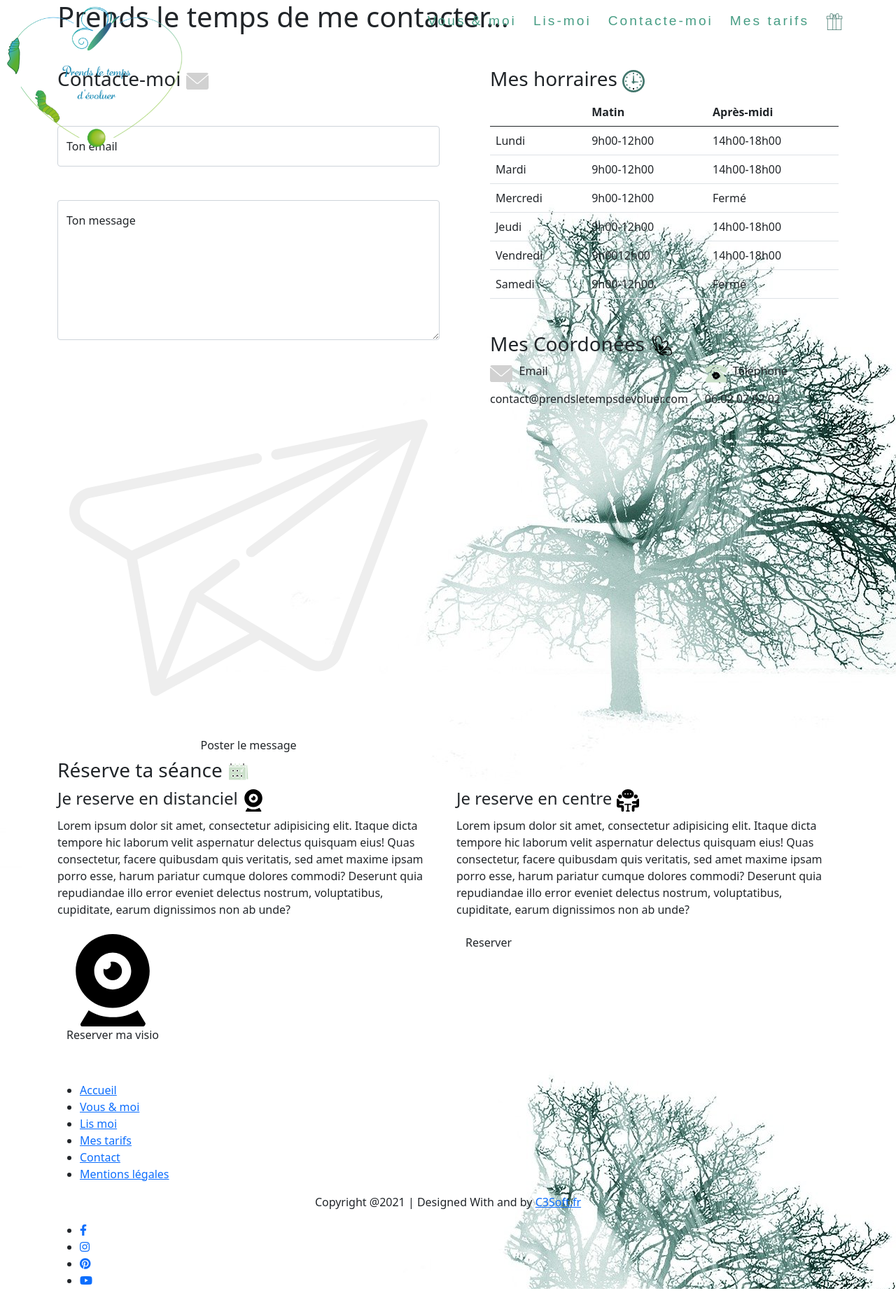
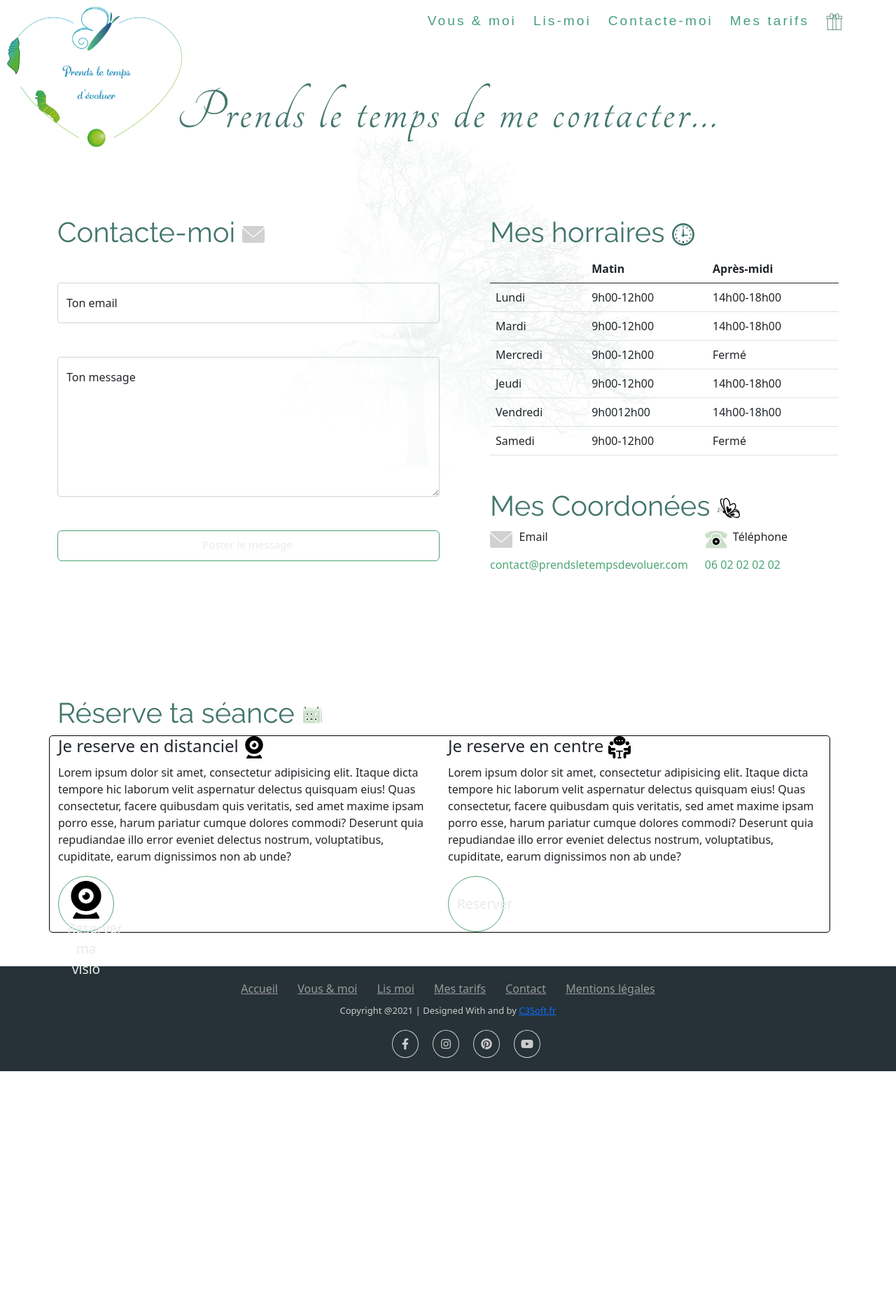
Before and after one commit to c3soft/nassima-sophro, a Symfony app: template templates/contact/contact.html.twig in a window 1280 px wide. Shown: the whole page at 70% size. After the commit the page ends 1531 px from the top, so only its background shows below. Run offline with Twig, Linux system fonts and the light colour scheme; the template is opened without the code that fills it, so the values that code supplies are empty; some libraries are stand-ins or nearby versions.

Commit message:
Update css contact

```diff
--- a/public/css/style.css
+++ b/public/css/style.css
@@ -7,7 +7,7 @@
 body{
     min-height: 100vh;
     width: 100%;
-    overflow: hidden;
+    /* overflow: hidden; */
 }
 
 /* Style the video: 100% width and height to cover the entire window */
@@ -565,6 +565,210 @@ border-radius: 5px;
 
 
 
+/* /////////////////////// CONTACT ///////////////////////////// */
+
+.bg-contact{
+    height: 100vh;
+    /* background-color: crimson; */
+    /* background-image: url('../../public/images/bg_contact.jpg'); */
+    background-size: cover;
+    background-position: center;
+    background-repeat: no-repeat;
+    box-shadow:inset 0 0 0 2000px rgba(255, 255, 255, 0.924);
+    /* opacity: 0.2; */
+}
+
+.row-contact{
+    margin-bottom: 10rem;
+}
+
+.title-contact{
+   text-align: center;
+    padding-top: 7rem;
+    margin-bottom: 6rem;
+     /* color: #ebebeb;
+    font-family: Lato, sans-serif;
+    font-size: 5rem; */
+    font-family: 'Tangerine', cursive;
+    color: #42766C;
+    font-weight: 100;
+    font-size: 6.5vw;
+    letter-spacing: 4px;
+    /* color:#3b3b3b; */
+}
+
+
+h3{
+    /* font-family: 'Rochester', cursive; */
+    font-family: 'Raleway', sans-serif;
+    font-size: 2.5rem;
+    color: #42766C;
+}
+.container-mail{
+    /* background-color: #ba386e; */
+    margin-bottom: 7rem;
+}
+
+.form-control{
+    background: transparent;
+    color: #ebebeb !important;
+}
+
+
+.form-input:focus{
+    background: transparent;
+    border-color: #4ea575;
+    border-right: none;
+    border-left: none;
+    border-top: none;
+    border-radius: 0;
+    box-shadow: 0 0 0;
+}
+
+/* textarea */
+
+.form-ta{
+    resize: none;
+    /* background: transparent; */
+    min-height: 10rem !important;
+}
+
+.form-ta:focus{
+    background: transparent;
+    border-color: #4ea575 !important;
+    box-shadow: 0 0 0;
+}
+
+/* button */
+.btn-contact{
+    width: 100%;
+    font-size: 15px;
+    color: #ebebeb;
+    border: 1px solid #4ea575;
+    border-radius: 6px;
+    transition: .6s lineare;
+}
+
+.btn-contact:hover{
+    background-color: #4ea575;
+    color: #ebebeb;
+}
+
+.btn-contact img{
+    width: 30px;
+    height: 30px;
+    margin-right: 5px;
+    margin-left: -38px;
+    opacity: 0;
+    transition: .6s lineare;
+}
+
+.btn-contact:hover img{
+    opacity: 1;
+}
+/* info */
+
+.sublight{
+    color: #4ea575
+}
+
+
+.reservation{
+    width: 100%;
+    border:1px solid #000;
+    border-radius: 5px;
+    -pxwebkit-border-radius: 5;
+    -moz-border-radius: 5px;
+    -ms-border-radius: 5px;
+    -o-border-radius: 5px;
+    -webkit-border-radius: 5px;
+}
+
+.btn-reserve{
+    align-items: center;
+    width: 5rem;
+    height: 5rem;
+    border-radius: 50%;
+    font-size: 1.2rem;
+    color: #ebebeb;
+    border: 1px solid #4ea575;
+    transition: .6s lineare;
+    -webkit-border-radius: 50%;
+    -moz-border-radius: 50%;
+    -ms-border-radius: 50%;
+    -o-border-radius: 50%;
+}
+
+/* //////////////////////////////////// FOOTER ////////////////////////// */
+
+/* footer{
+    background-color: #255779;
+    color: #e9e9e9;
+    height: 100px;
+    width: 100%;
+} */
+
+
+
+
+/*footer*/
+.col_white_amrc { color:#FFF;}
+footer { width:100%; background-color:#263238; min-height:150px; padding:10px 0px 25px 0px ;}
+.pt2 { padding-top:40px ; margin-bottom:20px ;}
+footer p { font-size:13px; color:#CCC; padding-bottom:0px; margin-bottom:8px;}
+.mb10 { padding-bottom:15px ;}
+.footer_ul_amrc { margin:0px ; list-style-type:none ; font-size:14px; padding:0px 0px 10px 0px ; }
+.footer_ul_amrc li {padding:0px 0px 5px 0px;}
+.footer_ul_amrc li a{ color:#CCC;}
+.footer_ul_amrc li a:hover{ color:#fff; text-decoration:none;}
+.fleft { float:left;}
+.padding-right { padding-right:10px; }
+
+.footer_ul2_amrc {margin:0px; list-style-type:none; padding:0px;}
+.footer_ul2_amrc li p { display:table; }
+.footer_ul2_amrc li a:hover { text-decoration:none;}
+.footer_ul2_amrc li i { margin-top:5px;}
+
+.bottom_border { border-bottom:1px solid #323f45; padding-bottom:20px;}
+.foote_bottom_ul_amrc {
+	list-style-type:none;
+	padding:0px;
+	display:table;
+	margin-top: 10px;
+	margin-right: auto;
+	margin-bottom: 10px;
+	margin-left: auto;
+}
+.foote_bottom_ul_amrc li { display:inline;}
+.foote_bottom_ul_amrc li a { color:#999; margin:0 12px;}
+
+.social_footer_ul { display:table; margin:15px auto 0 auto; list-style-type:none;  }
+.social_footer_ul li { padding-left:20px; padding-top:10px; float:left; }
+.social_footer_ul li a { color:#CCC; border:1px solid #CCC; padding:8px;border-radius:50%;}
+.social_footer_ul li i {  width:20px; height:20px; text-align:center;}
+/* //////////////////////////////////// COOKIES ///////////////////////// */
+/* .cookie-alert {
+    position: fixed;
+    bottom: 160px;
+    right: 15px;
+    width: 320px;
+    margin: 0 !important;
+    z-index: 999;
+    opacity: 0;
+    transform: translateY(100%);
+    transition: all 500ms ease-out;
+  }
+
+  .cookie-alert.show {
+    opacity: 1;
+    transform: translateY(0%);
+    transition-delay: 1000ms;
+  } */
+
+
+
+
+
 
   /* //////////////////////////////// MEDIA ///////////////////////////// */
   @media screen and (max-width:960px){
```
